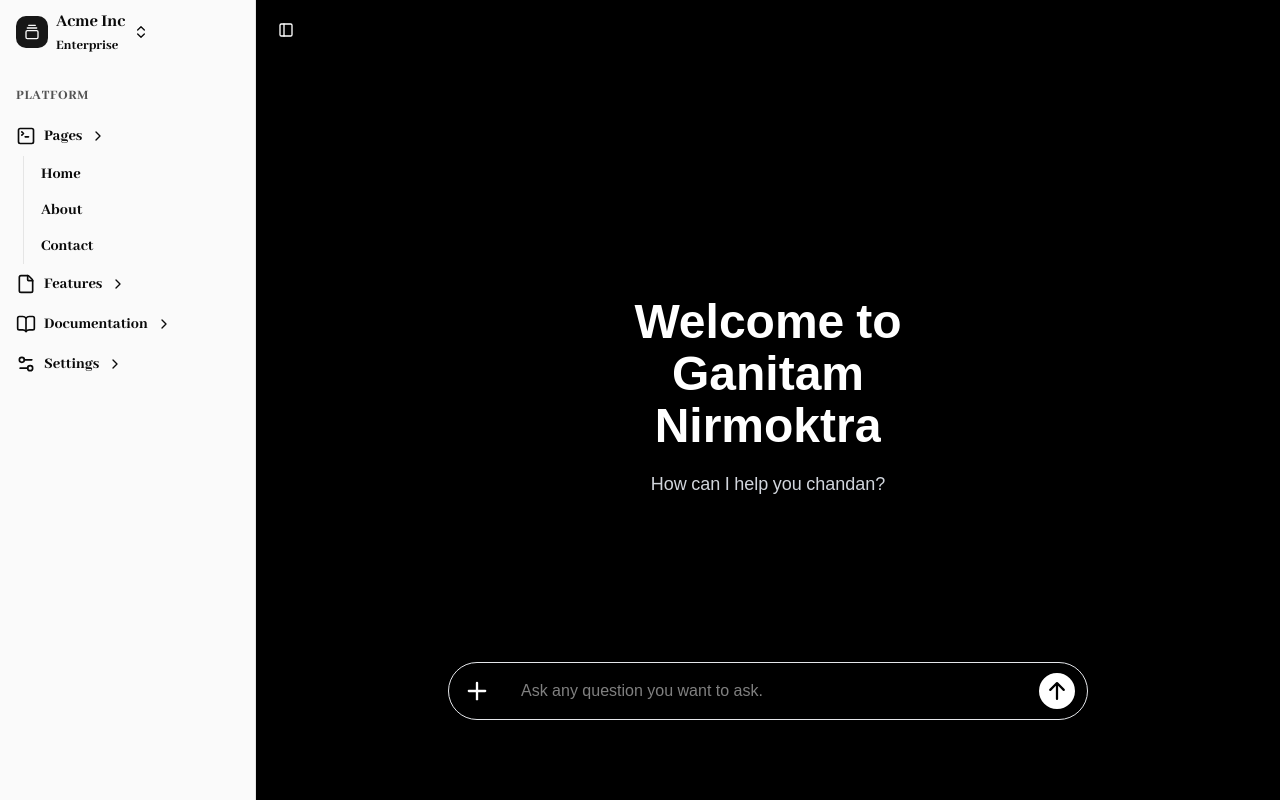
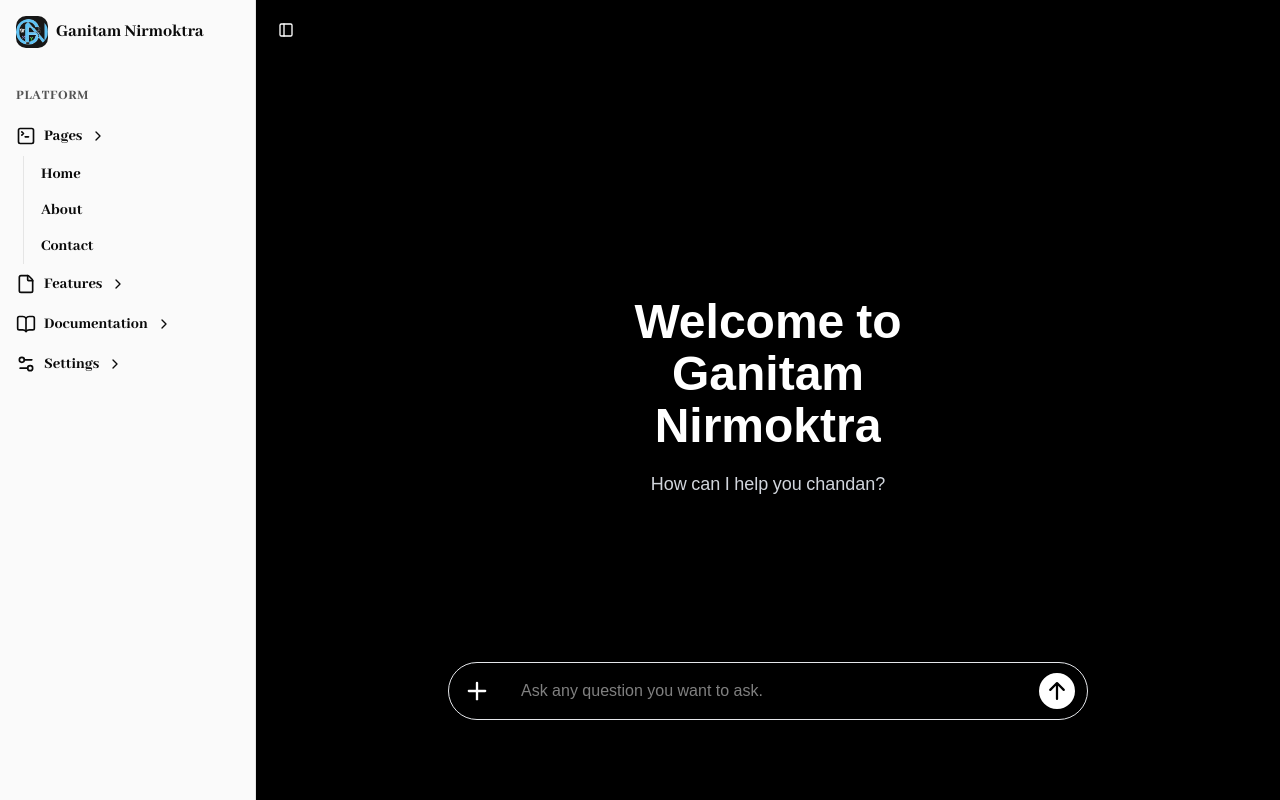
Before and after one commit to chandan1234-hub/Ganitam-Nirmoktra-MvP, a React app in the folder Frontend/: page /lets-start in a window 1280 px wide. Built offline with nearby package versions, Linux system fonts and the light colour scheme; no server answers; the HTML template or start-up script is replaced by a standard one.

Commit message:
feat: add Logo component and integrate it into LetsStart page; include new vector images

```diff
--- /dev/null
+++ b/Frontend/src/components/ui/Logo.jsx
@@ -0,0 +1,8 @@
+
+const Logo = () => {
+    return (
+        <img src="src/assets/images/Vector (2).png" alt="GanitamNirmoktraLogo" className="bg-transparent w-10 rounded-full" />
+    )
+}
+
+export { Logo };
--- a/Frontend/src/features/LetsStart/LetsStart.page.jsx
+++ b/Frontend/src/features/LetsStart/LetsStart.page.jsx
@@ -7,6 +7,7 @@ import gsap from 'gsap'
 import { useSmoothScroll } from '../../Hooks/useSmoothScroll'
 import { AnimatedText } from '../../components/AnimatedText';
 import { LuPlus } from "react-icons/lu";
+import { Logo } from '@/components/ui/Logo'
 import {
     ChevronRight,
     ChevronsUpDown,
@@ -59,16 +60,10 @@ import { Avatar, AvatarFallback, AvatarImage } from "@/components/ui/avatar"
 import { Feature } from 'motion'
 
 const data = {
-    user: {
-        name: "shadcn",
-        email: "m@example.com",
-        avatar: "/avatars/shadcn.jpg",
-    },
     teams: [
         {
-            name: "Acme Inc",
-            logo: GalleryVerticalEnd,
-            plan: "Enterprise",
+            name: "Ganitam Nirmoktra",
+            logo: Logo,
         },
     ],
     navMain: [
@@ -167,7 +162,7 @@ const SidebarFooterAuth = () => {
                         elements: {
                             rootBox: "w-full",
                             userButtonTrigger: "w-full flex justify-center",
-                            userButtonBox: "flex-row-reverse justify-between w-full",
+                            userButtonBox: "flex-row justify-between w-full",
                             userButtonOuterIdentifier: "truncate font-semibold text-xl",
                         }
                     }} />
@@ -214,7 +209,7 @@ const LetsStartpage = () => {
                                 <DropdownMenuTrigger asChild>
                                     <SidebarMenuButton
                                         size="lg"
-                                        className="data-[state=open]:bg-sidebar-accent data-[state=open]:text-sidebar-accent-foreground"
+                                        className="data-[state=open]:bg-sidebar-accent data-[state=open]:text-sidebar-accent-foreground "
                                     >
                                         <div className="flex aspect-square size-8 items-center justify-center rounded-lg bg-sidebar-primary text-sidebar-primary-foreground">
                                             <ActiveTeamLogo className="size-4" />
@@ -227,19 +222,8 @@ const LetsStartpage = () => {
                                                 {activeTeam.plan}
                                             </span>
                                         </div>
-                                        <ChevronsUpDown className="ml-auto" />
                                     </SidebarMenuButton>
                                 </DropdownMenuTrigger>
-                                <DropdownMenuContent
-                                    className="w-[--radix-dropdown-menu-trigger-width] min-w-56 rounded-lg"
-                                    align="start"
-                                    side="bottom"
-                                    sideOffset={4}
-                                >
-                                    <DropdownMenuItem>
-                                        <span>{activeTeam.name}</span>
-                                    </DropdownMenuItem>
-                                </DropdownMenuContent>
                             </DropdownMenu>
                         </SidebarMenuItem>
                     </SidebarMenu>
```
Also changed, not shown: Frontend/src/routes/routes.jsx (+0 -10 lines), Frontend/src/assets/images/Vector (1).png (added), Frontend/src/assets/images/Vector (2).png (added).
